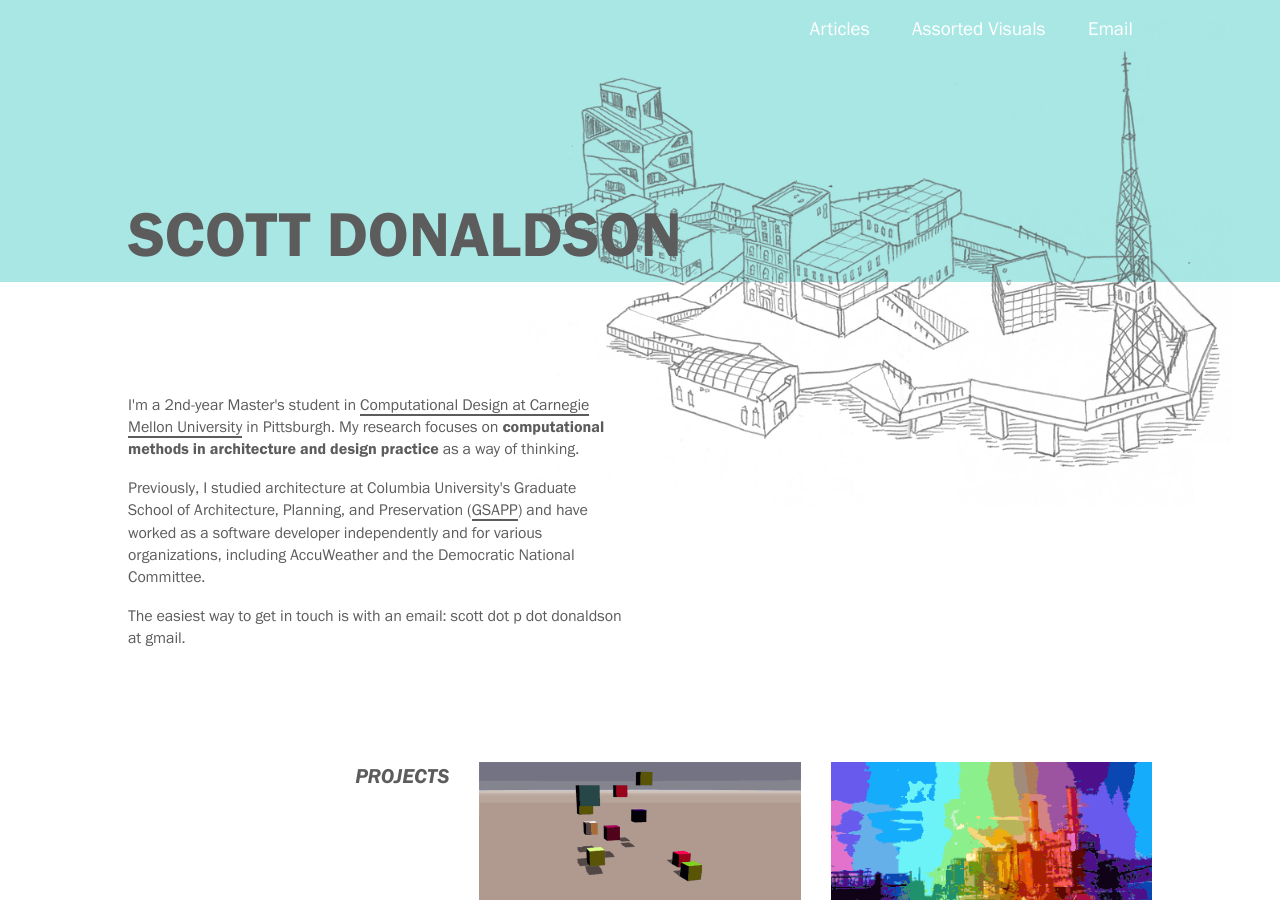
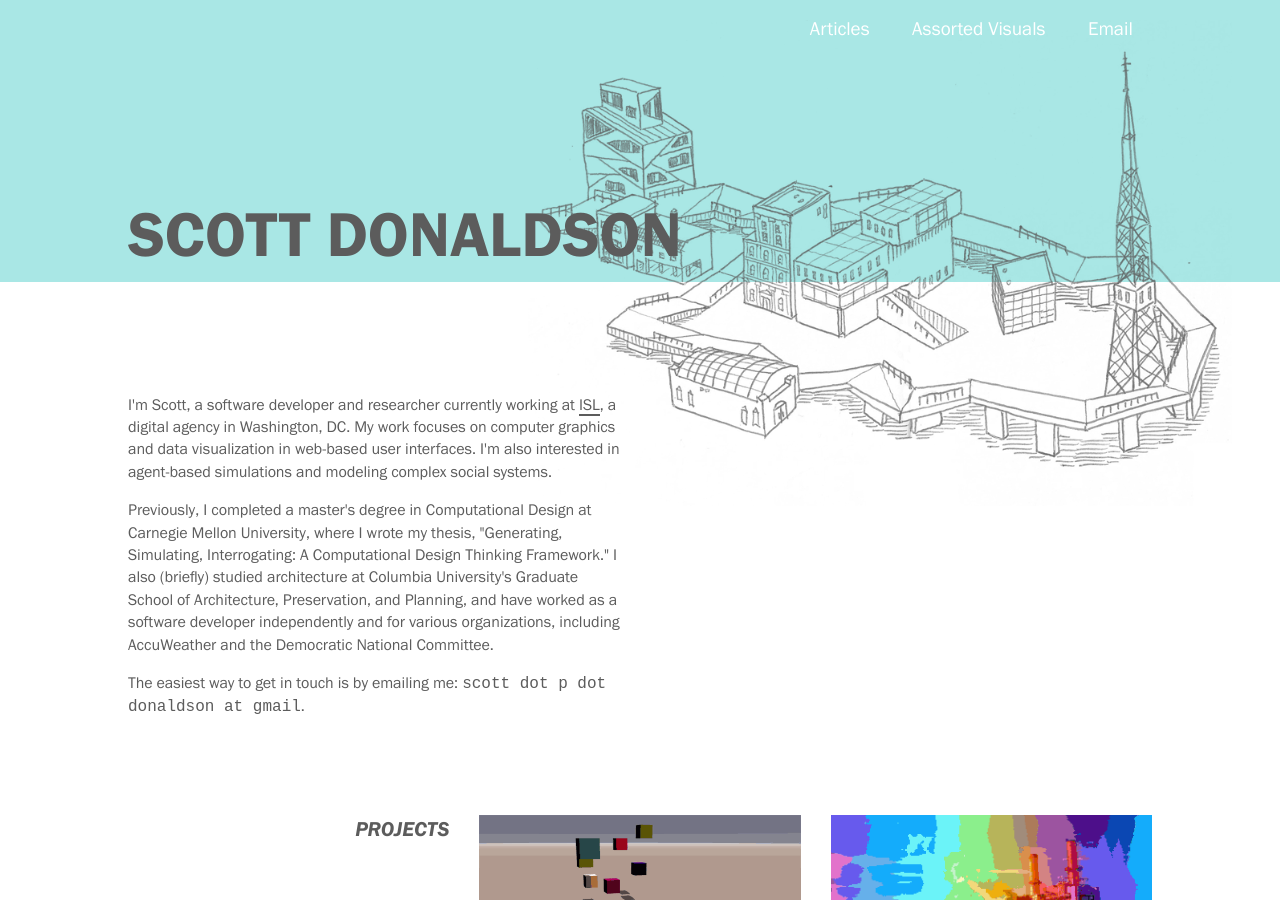
Before and after one commit to scottdonaldson/scottland.cc, a Jekyll site: the page built from index.html, in a window 1280 px wide and 900 px high. Built offline with Jekyll 4.4.1, drawn with Linux system fonts in a browser that asks for light colours; comment, search, counter and statistics services are not loaded.

Commit message:
update bio 2018

```diff
--- a/_includes/head.html
+++ b/_includes/head.html
@@ -4,7 +4,7 @@
 <head>
     <meta charset="utf-8">
     <meta name="viewport" content="width=device-width">
-    <meta name="description" content="Scott is a Master's student in Computational Design at Carnegie Mellon University. His research focuses on computational methods in architecture and design practice as a way of thinking.">
+    <meta name="description" content="Scott is a software developer and researcher focusing on computer graphics and data visualization in web-based user interfaces.">
 
     <title>{{ page.title }}{% if page.title %} | {% endif %}{{ site.title }}</title>
 
--- a/index.html
+++ b/index.html
@@ -8,11 +8,9 @@ class: home
     <div class="container full-width">
 
         <div class="six columns normalize">
-			<p>I'm a 2nd-year Master's student in <a href="http://soa.cmu.edu/computational-design">Computational Design at Carnegie Mellon University</a> in Pittsburgh. My research focuses on <span class="bold">computational methods in architecture and design practice</span> as a way of thinking.</p>
-			<p>Previously, I studied architecture at Columbia University's Graduate School of Architecture, Planning, and Preservation (<a href="http://www.arch.columbia.edu/">GSAPP</a>) and have worked as a software developer independently and for various organizations, including AccuWeather and the Democratic National Committee.</p>
-            <p>The easiest way to get in touch is with an email: scott dot p dot donaldson at gmail.</a></p>
-            <img id="headshot" data-shown src="/images/headshot-large.jpg" class="abs" style="display: none;"></img>
-            <img id="bunnies" data-shown src="/images/bunnies.jpg" class="abs" style="display: none;"></img>
+			<p>I'm Scott, a software developer and researcher currently working at <a href="https://isl.co">ISL</a>, a digital agency in Washington, DC. My work focuses on computer graphics and data visualization in web-based user interfaces. I'm also interested in agent-based simulations and modeling complex social systems.</p>
+			<p>Previously, I completed a master's degree in Computational Design at Carnegie Mellon University, where I wrote my thesis, "Generating, Simulating, Interrogating: A Computational Design Thinking Framework." I also (briefly) studied architecture at Columbia University's Graduate School of Architecture, Preservation, and Planning, and have worked as a software developer independently and for various organizations, including AccuWeather and the Democratic National Committee.</p>
+            <p>The easiest way to get in touch is by emailing me: <code>scott dot p dot donaldson at gmail</code>.</a></p>
         </div>
 
     </div>
```
